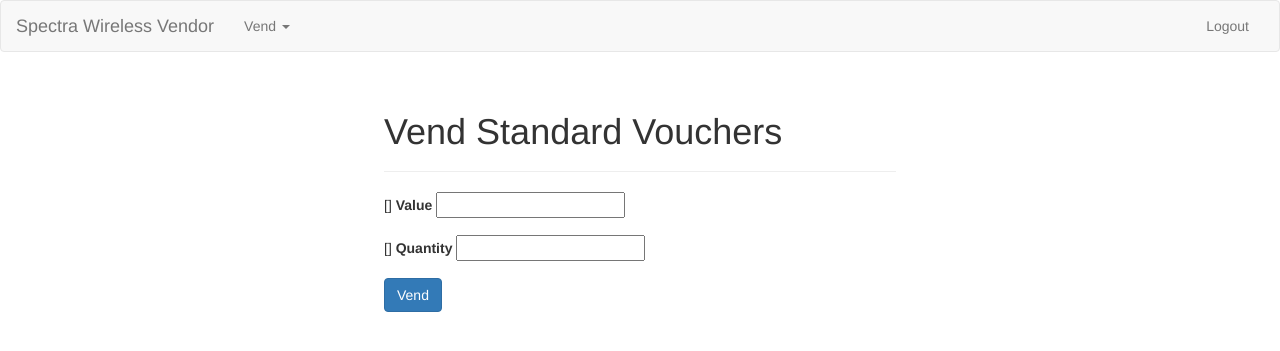
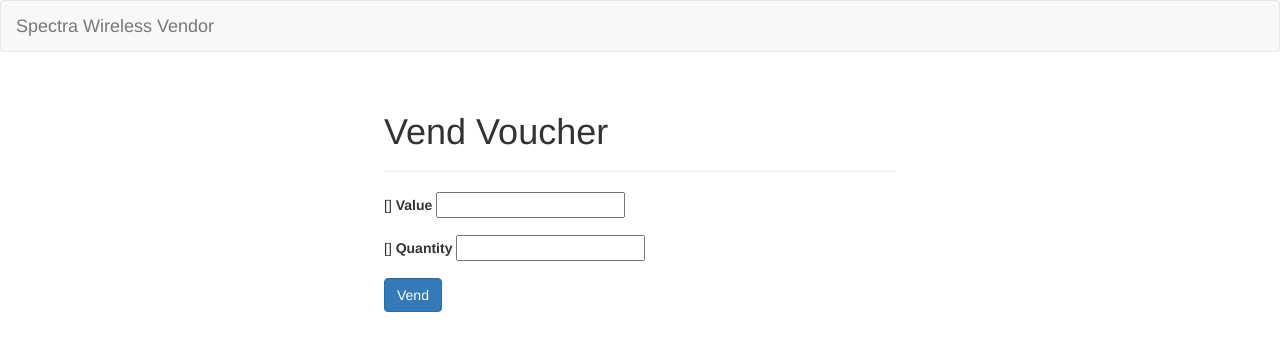
Before and after one commit to deone/vendor, a Django app: template vend/templates/vend/vend_standard.html in a window 1280 px wide. Shown: the top 351 px of the page. Run offline with Django 3.2, Linux system fonts and the light colour scheme; the template is opened without the code that fills it, so the values that code supplies are empty, except form fields; tables that the repository leaves empty hold one stand-in row (values such as "Sample post"); form fields are guessed from the names that the template uses; some libraries are stand-ins or nearby versions.

Commit message:
- Remove navigation, instant voucher form. - Change form and page titles.

```diff
--- /dev/null
+++ b/notes.txt
@@ -0,0 +1,2 @@
+- Remove 'Quantity' field.
+- Send voucher in SMS to user.
--- a/templates/base.html
+++ b/templates/base.html
@@ -24,12 +24,7 @@
             <img alt="Spectra Wireless" src="{#{% static 'images/spectra_logo.png' %}#}">
             <h1>Voucher Management System</h1>
           </a> -->
-          <a class="navbar-brand" href="{% url 'vend_instant' %}">Spectra Wireless Vendor</a>
-        </div>
-
-        <div class="collapse navbar-collapse" id="vendor-navbar-collapse">
-        {% block nav_items %}
-        {% endblock %}
+          <a class="navbar-brand" href="{% url 'vend_standard' %}">Spectra Wireless Vendor</a>
         </div>
 
       </div>
--- a/vend/templates/vend/vend_instant.html
+++ b/vend/templates/vend/vend_instant.html
@@ -1,24 +1,6 @@
 {% extends 'base.html' %}
 
 {% block title %}Vend Vouchers{% endblock %}
-
-{% block nav_items %}
-<ul class="nav navbar-nav">
-  <li class="dropdown">
-    <a href="#" class="dropdown-toggle" data-toggle="dropdown" role="button" aria-haspopup="true" aria-expanded="false">
-      Vend <span class="sr-only">(current)</span>
-      <span class="caret"></span>
-    </a>
-    <ul class="dropdown-menu">
-      <li><a href="{% url 'vend_instant' %}">Instant</a></li>
-      <li><a href="{% url 'vend_standard' %}">Standard</a></li>
-    </ul>
-  </li>
-</ul>
-<ul class="nav navbar-nav navbar-right">
-  <li><a href="{% url 'logout' %}">Logout</a></li>
-</ul>
-{% endblock %}
 
 {% block app_body %}
 <div class="row">
--- a/vend/templates/vend/vend_standard.html
+++ b/vend/templates/vend/vend_standard.html
@@ -1,13 +1,13 @@
 {% extends 'vend/vend_instant.html' %}
 
-{% block title %}Vend Vouchers{% endblock %}
+{% block title %}Vend Voucher{% endblock %}
 
 {% block app_body %}
 <div class="row">
   <form method="post" action="" class="vend-form">
     <fieldset>
       <div class="page-header">
-        <h1>Vend Standard Vouchers</h1>
+        <h1>Vend Voucher</h1>
       </div>
       {% csrf_token %}
       {{ form.non_field_errors }}
```
Also changed, not shown: 1 other file.
